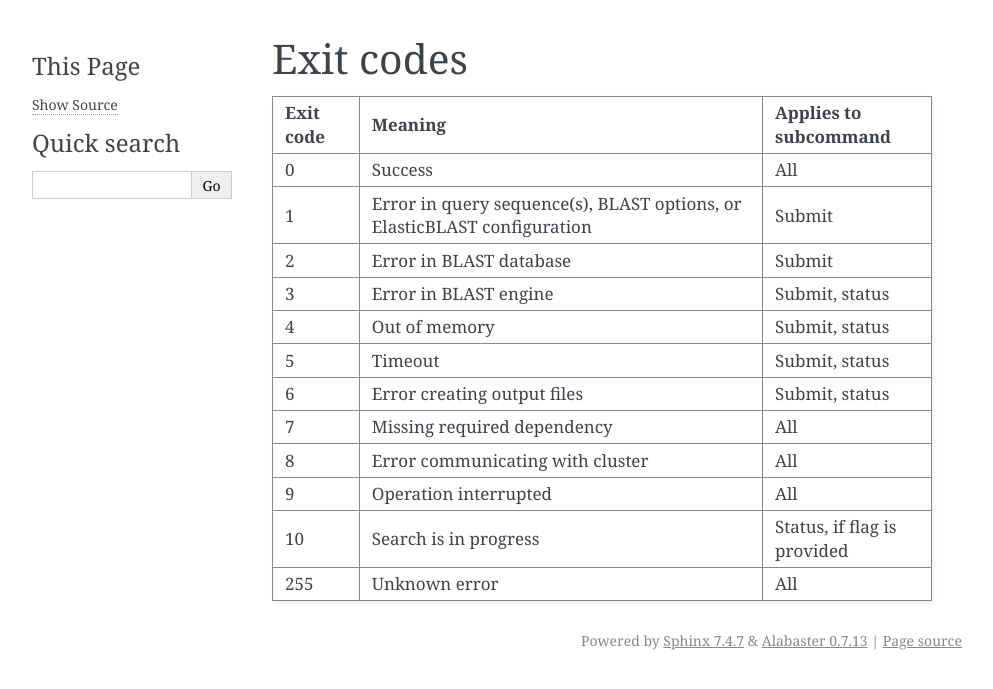
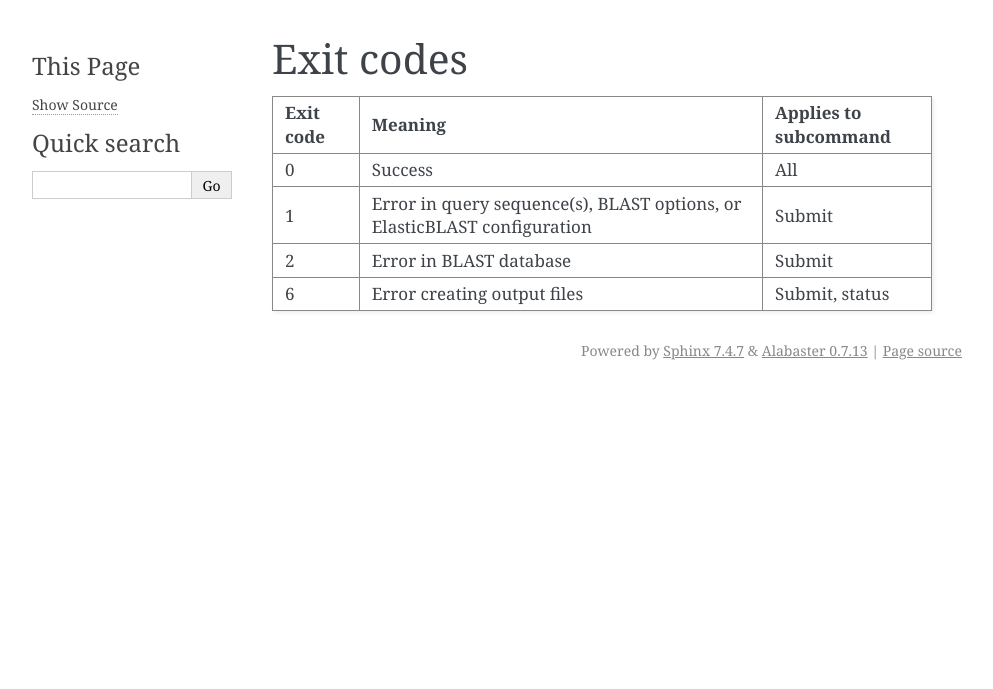
Before and after one commit to ncbi/elastic-blast-docs, a Sphinx documentation site: the page built from docs/source/exit-codes.rst, in a window 1280 px wide. Shown: the top 689 px of the page, without its empty margins (148-1141 px from the left). Built offline with Sphinx 7.4.7, drawn with Linux system fonts in a browser that asks for light colours.

Commit message:
Fix exit codes table so that only implemented exit codes are documented

```diff
--- a/docs/source/exit-codes.rst
+++ b/docs/source/exit-codes.rst
@@ -7,13 +7,13 @@ Exit code  Meaning
 0          Success                                                                      All
 1          Error in query sequence(s), BLAST options, or ElasticBLAST configuration     Submit
 2          Error in BLAST database                                                      Submit
-3          Error in BLAST engine                                                        Submit, status
-4          Out of memory                                                                Submit, status
-5          Timeout                                                                      Submit, status
 6          Error creating output files                                                  Submit, status
-7          Missing required dependency                                                  All
-8          Error communicating with cluster                                             All
-9          Operation interrupted                                                        All
-10         Search is in progress                                                        Status, if flag is provided
-255        Unknown error                                                                All
 =========  ============================================================================ ============================
+.. 3          Error in BLAST engine                                                        Submit, status
+.. 4          Out of memory                                                                Submit, status
+.. 5          Timeout                                                                      Submit, status
+.. 7          Missing required dependency                                                  All
+.. 8          Error communicating with cluster                                             All
+.. 9          Operation interrupted                                                        All
+.. 10         Search is in progress                                                        Status, if flag is provided
+.. 255        Unknown error                                                                All
```
